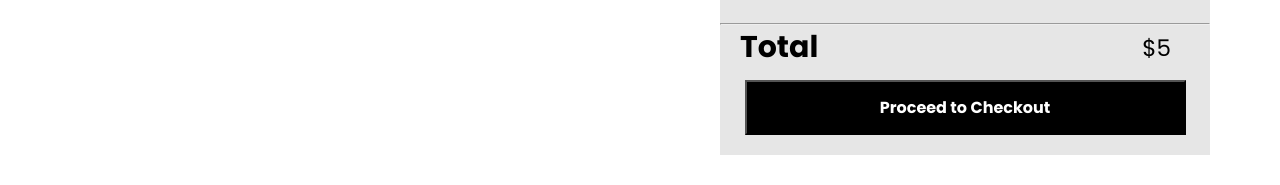
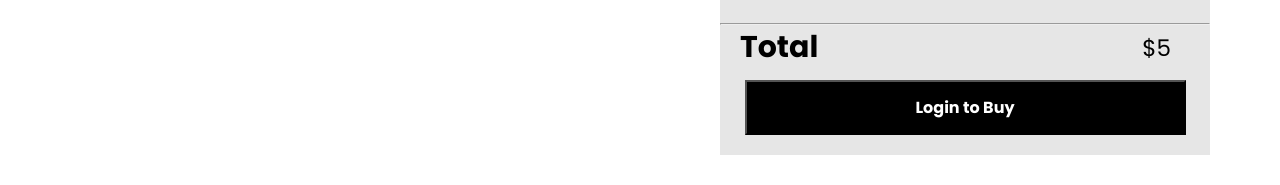
Before and after one commit to MHusain22/electroweb, a Next.js app: page /cart in a window 1280 px wide. Shown: the part 340-525 px from the top of the page. Built offline with nearby package versions, Linux system fonts and the light colour scheme; no server answers.

Commit message:
added isAuthenticated on cart page

```diff
--- a/components/Cart/Cart.jsx
+++ b/components/Cart/Cart.jsx
@@ -8,18 +8,31 @@ import CartTable from "./CartTable";
 import { useDispatch, useSelector } from "react-redux";
 import { cartTotal } from "@/store/slices/CartSlice";
 import { checkout } from "./checkout";
+import { useRouter } from "next/router";
+
 
 const Cart = () => {
+  const router = useRouter();
   const dispatch = useDispatch();
   const { cart, totalPrice, totalQuantity } = useSelector(
     (state) => state.cart
   );
+
   useEffect(() => {
     dispatch(cartTotal());
   }, [cart]);
 
+  const isAuthenticated = useSelector((state) => state.auth.isAuthenticated);
+
+
+
+  const goToLogin = () => {
+    router.push("/login");
+  };
+
   return (
     <>
+
       <div className={classes.head}>
         <div
           className={classes.container}
@@ -53,18 +66,27 @@ const Cart = () => {
               }`}</span>
             </span>
             <div className={classes.cn}>
+              {isAuthenticated ? (
                 <button
                   className={classes.btn}
                   onClick={() => {
                     checkout({
                       lineItems: [
-                      { price: "price_1OvZ2uSCq7Q0sCcX0LswlYuZ", quantity: 1 },
+                        {
+                          price: "price_1OvZ2uSCq7Q0sCcX0LswlYuZ",
+                          quantity: 1,
+                        },
                       ],
                     });
                   }}
                 >
                   Proceed to Checkout
                 </button>
+              ) : (
+                <button onClick={goToLogin} className={classes.btn}>
+                  Login to Buy
+                </button>
+              )}
             </div>
           </div>
         </div>
--- a/components/SignUp/Login.jsx
+++ b/components/SignUp/Login.jsx
@@ -5,10 +5,12 @@ import { useRouter } from "next/router";
 import toast from "react-hot-toast";
 import { Toaster } from "react-hot-toast";
 import { useDispatch } from "react-redux";
-import { setUser } from "@/store/slices/authSlice";
+import { setUser,login } from "@/store/slices/authSlice.js";
 import { signInWithPopup } from 'firebase/auth';
 import { auth,provider } from "../firebase";
 import { FcGoogle } from "react-icons/fc";
+
+
 
 const Login = () => {
   const router = useRouter();
@@ -35,6 +37,7 @@ const Login = () => {
         displayName, email
       });
       console.log(response.data);
+      dispatch(login());
       router.push('/'); // Redirect to the dashboard after successful login
     } catch (error) {
       console.error("Error during sign-in:", error);
--- a/pages/_app.js
+++ b/pages/_app.js
@@ -1,18 +1,11 @@
 import "@/styles/globals.css";
 import { Provider } from "react-redux";
 import store from "@/store/store";
-// import Authprovider from "@/components/Authprovider";
-import { SessionProvider } from "next-auth/react";
 
-export default function App({
-  Component,
-  pageProps: { session, ...pageProps },
-}) {
+export default function App({ Component, pageProps: { ...pageProps } }) {
   return (
-    <SessionProvider session={session}>
-      <Provider store={store}>
-        <Component {...pageProps} />
-      </Provider>
-    </SessionProvider>
+    <Provider store={store}>
+      <Component {...pageProps} />
+    </Provider>
   );
 }
--- a/store/slices/authSlice.js
+++ b/store/slices/authSlice.js
@@ -43,7 +43,6 @@ const initialState = {
   isAuthenticated: loadFromLocalStorage('isAuthenticated', false),
   user: loadFromLocalStorage('user', null),
 };
-
 const authSlice = createSlice({
   name: 'auth',
   initialState,
@@ -58,6 +57,7 @@ const authSlice = createSlice({
     setUser: (state, action) => {
       state.user = action.payload;
     },
+
   },
 });
 
```
Also changed, not shown: components/header/Navbar.jsx (+1 -6 lines). Lines whose indentation alone changed are shown as unchanged.
